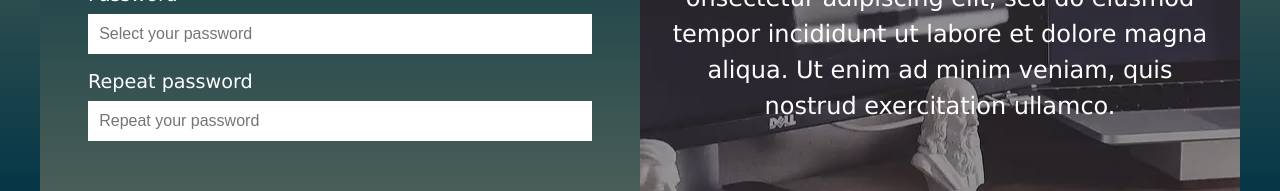
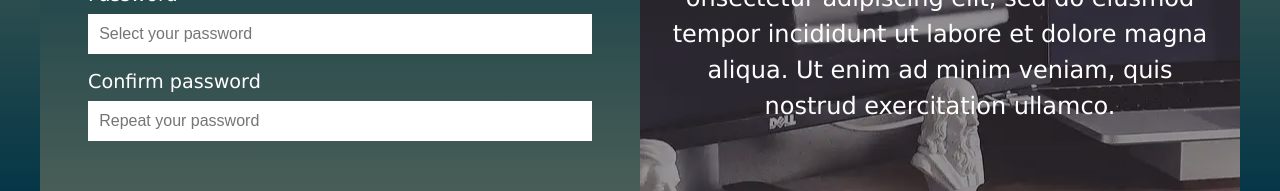
Before and after one commit to Stanislav453/form, a React (Create React App) app: page / in a window 1280 px wide. Shown: the part 384-575 px from the top of the page. Built offline with nearby package versions, Linux system fonts and the light colour scheme.

Commit message:
form validation done

```diff
--- a/src/component/Form.tsx
+++ b/src/component/Form.tsx
@@ -1,4 +1,6 @@
-import React from "react";
+import React, { useState, useEffect } from "react";
+import { useFormik } from "formik";
+import * as Yup from "yup";
 import { FormSlider } from "./FormSlider";
 import { FormStyle } from "./styled/FormStyle";
 import { FormRegistration } from "./styled/FormRegistration";
@@ -11,20 +13,109 @@ import { Button } from "./styled/Button";
 import { Section } from "./Section";
 
 export const Form = () => {
+  //HOOKS
+  const [form, setform] = useState(false);
+
+  //FORM_TYPE
+  type FormType = {
+    name: string;
+    email: string;
+    country: string;
+    password: string;
+    confirmPassword: string;
+    checkInfo: boolean;
+  };
+
+  //VALIDATION_FORM
+  const passwordRules: any = /^(?=.*\d)(?=.*[a-z])(?=.*[A-Z]).{5,}$/;
+  const formik = useFormik<FormType>({
+    initialValues: {
+      name: "",
+      email: "",
+      country: "",
+      password: "",
+      confirmPassword: "",
+      checkInfo: false,
+    },
+
+    validationSchema: Yup.object({
+      name: Yup.string()
+        .max(20, "Name must be 20 characters or less")
+        .required("Name is required"),
+      email: Yup.string()
+        .email("Invalid email adres")
+        .required("Email is required"),
+      password: Yup.string()
+        .min(
+          8,
+          "Password must have min 8 characters or less, one number, one capital letter"
+        )
+        .matches(
+          passwordRules,
+          "Password must have min 8 characters or less, one number, one capital letter"
+        )
+        .required("Password is required"),
+      confirmPassword: Yup.string()
+        .oneOf([Yup.ref("password"), "Password confirm"], "Password must match")
+        .required("Password must match"),
+      checkInfo: Yup.boolean().required("Box must be checked"),
+    }),
+    onSubmit: (values) => {
+      if (
+        formik.values.email &&
+        formik.values.name &&
+        formik.values.confirmPassword &&
+        formik.values.password
+      ) {
+        setform(true);
+      }
+    },
+  });
+
+  console.log(true);
+
     return (
       <Section>
-      <FormStyle>
+        <FormStyle onSubmit={formik.handleSubmit}>
           <FormRegistration>
             <h1>Registration</h1>
-          <InputContainer>
-            <label htmlFor="name">Name</label>
-            <input type="text" name="name" placeholder="Your name"></input>
+            {/* totot */}
+            <InputContainer
+              error={formik.touched.name && formik.errors.name ? "error" : ""}
+            >
+              <label htmlFor="name">
+                {formik.touched.name && formik.errors.name
+                  ? formik.errors.name
+                  : "Name"}
+              </label>
+              <input
+                type="text"
+                name="name"
+                placeholder="Your name"
+                value={formik.values.name}
+                onChange={formik.handleChange}
+                onBlur={formik.handleBlur}
+              ></input>
             </InputContainer>
-          <InputContainer>
-            <label htmlFor="email">Email</label>
-            <input type="email" name="email" placeholder="Your email"></input>
+            <InputContainer
+              error={formik.touched.email && formik.errors.email ? "error" : ""}
+            >
+              <label htmlFor="email">
+                {" "}
+                {formik.touched.email && formik.errors.email
+                  ? formik.errors.email
+                  : "Email"}
+              </label>
+              <input
+                type="email"
+                name="email"
+                placeholder="Your email"
+                value={formik.values.email}
+                onChange={formik.handleChange}
+                onBlur={formik.handleBlur}
+              ></input>
             </InputContainer>
-          <InputContainer>
+            <InputContainer error={""}>
               <label htmlFor="country">Country</label>
               <Select name="country">
                 <option>Slovakia</option>
@@ -34,44 +125,83 @@ export const Form = () => {
                 <option>Germany</option>
               </Select>
             </InputContainer>
-          <InputContainer>
-            <label htmlFor="password">Password</label>
+            <InputContainer
+              error={
+                formik.touched.password && formik.errors.password ? "error" : ""
+              }
+            >
+              <label htmlFor="password">
+                {formik.touched.password && formik.errors.password
+                  ? formik.errors.password
+                  : "Password"}
+              </label>
               <input
                 type="password"
                 name="password"
                 placeholder="Select your password"
+                value={formik.values.password}
+                onChange={formik.handleChange}
+                onBlur={formik.handleBlur}
               ></input>
             </InputContainer>
-          <InputContainer>
-            <label htmlFor="repeatPassword">Repeat password</label>
+            <InputContainer
+              error={
+                formik.touched.password && formik.errors.confirmPassword
+                  ? "error"
+                  : ""
+              }
+            >
+              <label htmlFor="confirmPassword">
+                {formik.touched.password && formik.errors.confirmPassword
+                  ? formik.errors.confirmPassword
+                  : "Confirm password"}
+              </label>
               <input
                 type="password"
-              name="repeatPassword"
+                name="confirmPassword"
                 placeholder="Repeat your password"
+                value={formik.values.confirmPassword}
+                onChange={formik.handleChange}
+                onBlur={formik.handleBlur}
               ></input>
             </InputContainer>
             <Container>
-            <CheckBoxContainer>
-              <input type="checkbox" name="check-info" />
-              <label htmlFor="check-info">
+              <CheckBoxContainer
+                error={
+                  formik.touched.checkInfo && formik.errors.checkInfo
+                    ? "error"
+                    : ""
+                }
+              >
+                <input
+                  type="checkbox"
+                  name="checkInfo"
+                  value="checked"
+                  // onChange={formik.handleChange}
+                  // onClick={formik.handleChange}
+                  // onBlur={formik.handleBlur}
+                />
+                <label htmlFor="checkInfo">
                   <p>
-                  Lorem ipsum dolor, sit amet consectetur adipisicing elit. Ex,
-                  quidem eius repellendus nisi quia fugiat aliquam.
+                    Lorem ipsum dolor, sit amet consectetur adipisicing elit.
+                    Ex, quidem eius repellendus nisi quia fugiat aliquam.
                   </p>
                 </label>
               </CheckBoxContainer>
-            <CheckBoxContainer>
+              <CheckBoxContainer error={""}>
                 <input type="checkbox" name="check-email" />
                 <label htmlFor="check-email">
                   <p>
-                  Lorem ipsum dolor, sit amet consectetur adipisicing elit. Ex,
-                  quidem eius repellendus nisi quia fugiat aliquam.
+                    Lorem ipsum dolor, sit amet consectetur adipisicing elit.
+                    Ex, quidem eius repellendus nisi quia fugiat aliquam.
                   </p>
                 </label>
               </CheckBoxContainer>
             </Container>
 
             <Button>Submit</Button>
+
+            {/* toto */}
           </FormRegistration>
           <FormSliderContainer>
             <FormSlider />
```
Lines whose indentation alone changed are shown as unchanged.
